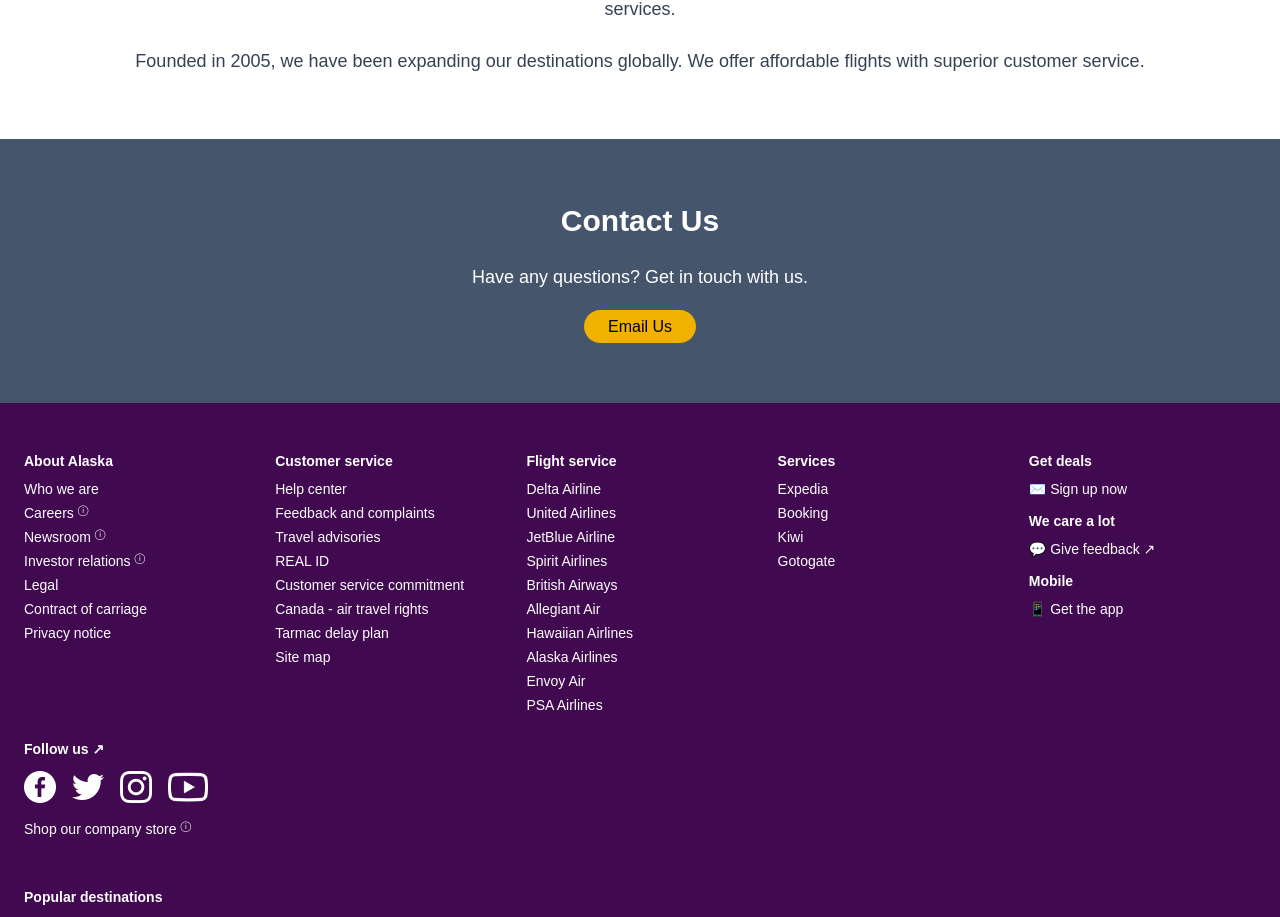
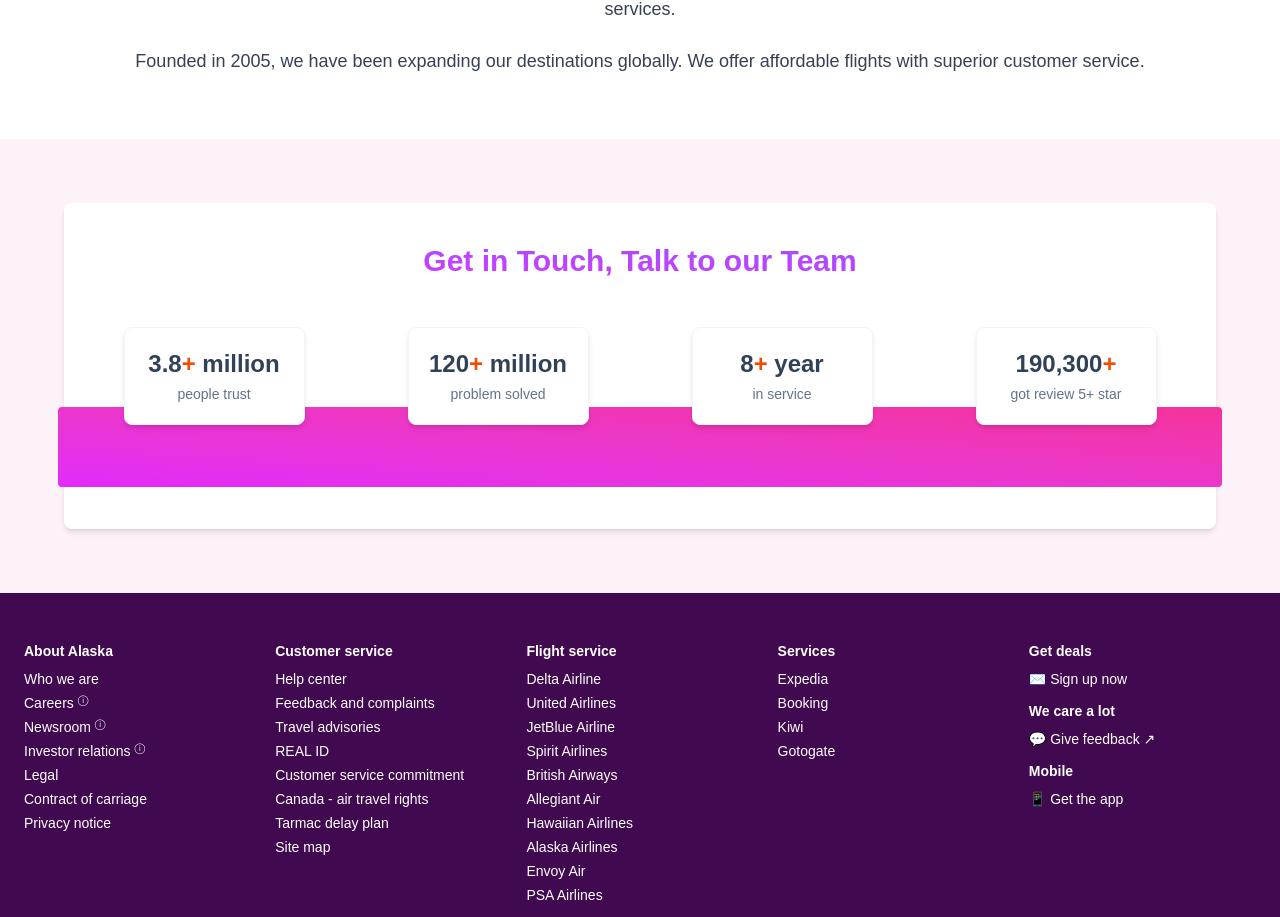
Before and after one commit to ayyoob150/airlinein, a Next.js app: page / in a window 1280 px wide. Shown: the part 2119-3036 px from the top of the page. Built offline with nearby package versions, Linux system fonts and the light colour scheme.

Commit message:
contact component added

```diff
--- a/app/globals.css
+++ b/app/globals.css
@@ -23,7 +23,7 @@
 }
 
 body {
-  background: rgb(248, 245, 255);
+  background: #F0F2F3;
   color: var(--foreground);
   font-family: 'Montserrat', sans-serif;
 }
--- a/components/ContactSection.jsx
+++ b/components/ContactSection.jsx
@@ -1,9 +1,28 @@
 const ContactSection = () => (
-    <section id="contact" className="py-16 bg-slate-600 text-white">
-      <div className="max-w-7xl mx-auto text-center">
-        <h2 className="text-3xl font-semibold mb-6">Contact Us</h2>
-        <p className="text-lg mb-6">Have any questions? Get in touch with us.</p>
-        <a href="mailto:contact@AirlineIn.com" className="bg-yellow-500 py-2 px-6 rounded-full hover:bg-yellow-400 text-black">Email Us</a>
+    <section id="contact" className="py-16 bg-pink-50 p-8 ">
+      <div className="shadow-md rounded-lg  p-6  md:pb-26 bg-white mx-3 md:mx-8">
+      <h1 className="mt-4 text-center text-3xl font-bold text-transparent bg-clip-text bg-gradient-to-bl from-violet-500 to-fuchsia-500">Get in Touch, Talk to our Team</h1>
+       <div className=" flex gap-8 justify-around flex-wrap mt-12">
+         <div className="p-5 shadow-md rounded-lg  z-10 bg-white border border-slate-100 w-[181px] ">
+          <div className='text-2xl text-center font-semibold text-slate-700'>3.8<span className="text-orange-600">+</span> million</div>
+          <div className="text-sm text-center mt-1 text-slate-500">people trust</div>
+        </div>
+        <div className="p-5 shadow-md rounded-lg z-10 bg-white border border-slate-100 w-[181px]">
+          <div className='text-2xl text-center font-semibold text-slate-700'>120<span className="text-orange-600">+</span> million</div>
+          <div className="text-sm text-center mt-1 text-slate-500">problem solved</div>
+        </div>
+        <div className="p-5 shadow-md rounded-lg z-10 bg-white border border-slate-100 w-[181px]">
+          <div className='text-2xl text-center font-semibold text-slate-700'>8<span className="text-orange-600">+</span> year</div>
+          <div className="text-sm text-center mt-1 text-slate-500">in service</div>
+        </div>
+        <div className="p-5 shadow-md rounded-lg z-10 bg-white border border-slate-100 w-[181px]">
+          <div className='text-2xl text-center font-semibold text-slate-700'>190,300<span className="text-orange-600">+</span></div>
+          <div className="text-sm text-center mt-1 text-slate-500">got review 5+ star</div>
+        </div>
+      <div className="absolute w-[91%] rounded h-20 bg-gradient-to-bl from-pink-500 to-fuchsia-500 mt-20 hidden md:block "></div>
+
+       </div>
+
       </div>
     </section>
   );
```
